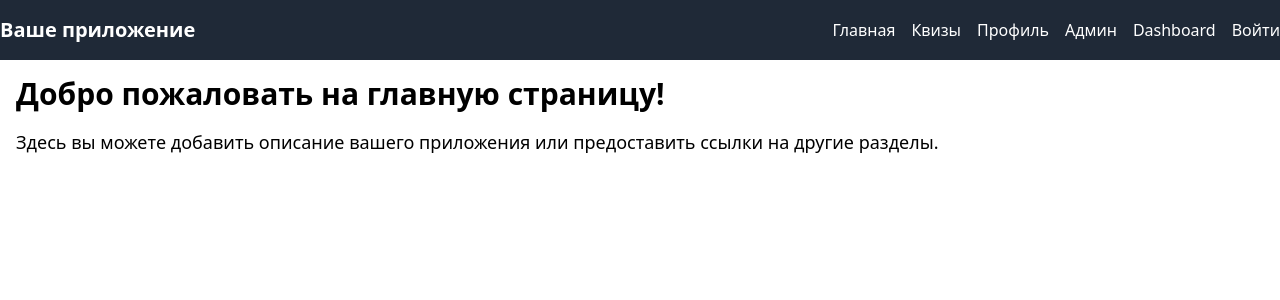
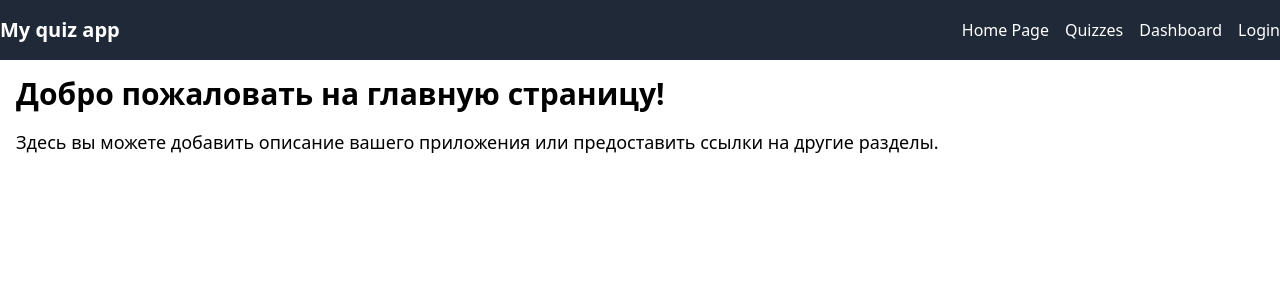
Before and after one commit to Aninok92/quiz-app, a React (Create React App) app: page / in a window 1280 px wide. Shown: the top 300 px of the page. Built offline with nearby package versions, Linux system fonts and the light colour scheme.

Commit message:
Move Login/Logout buttons to Header component

```diff
--- a/src/components/Header/Header.tsx
+++ b/src/components/Header/Header.tsx
@@ -1,32 +1,70 @@
-import { Link } from 'react-router-dom';
+import React, { useState } from 'react';
+import { Link, useNavigate } from 'react-router-dom';
+import { useDispatch, useSelector } from 'react-redux';
+import { RootState } from '../../redux/store';
+import { logout } from '../../redux/userSlice';
+import DropdownMenu from '../DropdownMenu/DropdownMenu';
 
-const Header = () => {
+const Header: React.FC = () => {
+  const dispatch = useDispatch();
+  const navigate = useNavigate();
+  const isAuthenticated = useSelector((state: RootState) => state.user.isLoggedIn);
+  const username = useSelector((state: RootState) => state.user.username);
+  const [showDropdown, setShowDropdown] = useState(false);
+
+  const handleLogout = () => {
+    dispatch(logout());
+    navigate('/');
+  };
+
+  const toggleDropdown = () => {
+    setShowDropdown(!showDropdown);
+  };
+
   return (
     <header className="bg-gray-800 py-4">
       <div className="container mx-auto flex justify-between items-center">
         <div>
-          <h1 className="text-white text-xl font-bold">Ваше приложение</h1>
+          <h1 className="text-white text-xl font-bold">My quiz app</h1>
         </div>
         <nav>
           <ul className="flex space-x-4">
             <li>
-              <Link to="/" className="text-white hover:text-gray-300">Главная</Link>
+              <Link to="/" className="text-white hover:text-gray-300">Home Page</Link>
             </li>
             <li>
-              <Link to="/quizzes" className="text-white hover:text-gray-300">Квизы</Link>
-            </li>
-            <li>
-              <Link to="/profile" className="text-white hover:text-gray-300">Профиль</Link>
-            </li>
-            <li>
-              <Link to="/admin" className="text-white hover:text-gray-300">Админ</Link>
+              <Link to="/quizzes" className="text-white hover:text-gray-300">Quizzes</Link>
             </li>
             <li>
               <Link to="/dashboard" className="text-white hover:text-gray-300">Dashboard</Link>
             </li>
-            <li>
-              <a href="#" className="text-white hover:text-gray-300">Войти</a>
-            </li>
+            {isAuthenticated ? (
+              <li className="relative">
+                <div
+                  className="text-white cursor-pointer"
+                  onClick={toggleDropdown}
+                >
+                  Welcome, {username}
+                </div>
+                {showDropdown && (
+                  <div onMouseLeave={() => setShowDropdown(false)}>
+                    <DropdownMenu>
+                      <button
+                        onClick={handleLogout}
+                        className="block px-4 py-2 text-gray-800 hover:bg-gray-200 w-full text-left"
+                      >
+                        Logout
+                      </button>
+                      {/* Add more items here */}
+                    </DropdownMenu>
+                  </div>
+                )}
+              </li>
+            ) : (
+              <li>
+                <Link to="/login" className="text-white hover:text-gray-300">Login</Link>
+              </li>
+            )}
           </ul>
         </nav>
       </div>
--- /dev/null
+++ b/src/components/LoginPage/LoginPage.tsx
@@ -0,0 +1,41 @@
+import { useState } from 'react';
+import { useDispatch } from 'react-redux';
+import { useNavigate } from 'react-router-dom';
+import { login } from '../../redux/userSlice';
+
+const LoginPage: React.FC = () => {
+    const [username, setUsername] = useState('');
+    const [password, setPassword] = useState(''); // Имитация поля пароля
+    const dispatch = useDispatch();
+    const navigate = useNavigate();
+
+    const handleLogin = () => {
+      dispatch(login(username));
+      navigate('/dashboard');
+    };
+
+    return (
+      <div className="container mx-auto p-4">
+        <h1 className="text-3xl font-bold mb-4">Login</h1>
+        <input
+          type="text"
+          value={username}
+          onChange={(e) => setUsername(e.target.value)}
+          placeholder="Username"
+          className="mb-4 p-2 border"
+        />
+        <input
+          type="password"
+          value={password}
+          onChange={(e) => setPassword(e.target.value)}
+          placeholder="Password"
+          className="mb-4 p-2 border"
+        />
+        <button onClick={handleLogin} className="py-2 px-4 bg-blue-500 text-white">
+          Login
+        </button>
+      </div>
+    );
+  };
+
+  export default LoginPage;
```
